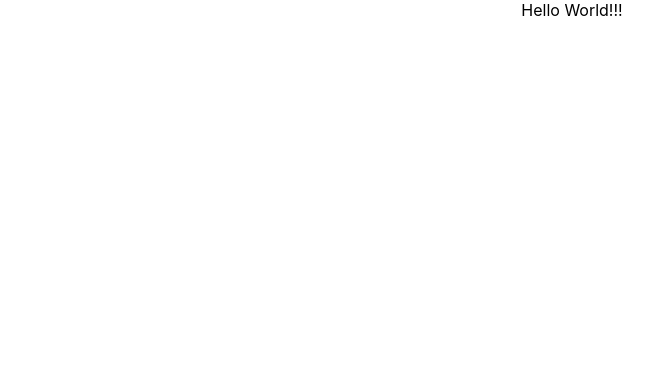
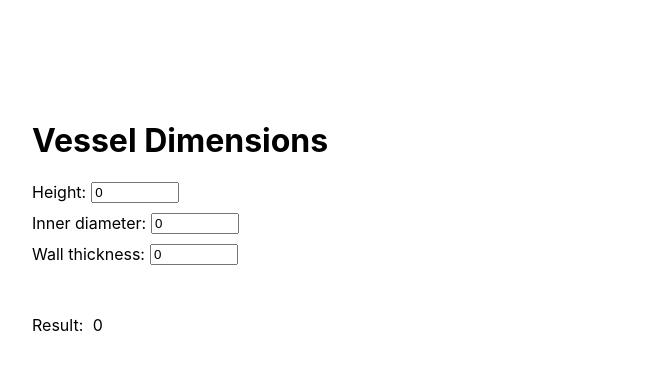
Before and after one commit to DKornblu/kosher-vessel-simulator, a React (Create React App) app: page / in a window 1280 px wide. Shown: the top 370 px of the page, without its empty margins (68-721 px from the left). Built offline with nearby package versions, Linux system fonts and the light colour scheme.

Commit message:
added bare inputs in App.js

```diff
--- a/src/App.css
+++ b/src/App.css
@@ -1,38 +1,30 @@
 .App {
-  text-align: center;
+  margin: 5rem;
+  display: flex;
+  flex-direction: column;
 }
 
-.App-logo {
-  height: 40vmin;
-  pointer-events: none;
+.input-container,
+.result-container {
+  flex: 1;
+  padding: 20px;
 }
 
-@media (prefers-reduced-motion: no-preference) {
-  .App-logo {
-    animation: App-logo-spin infinite 20s linear;
-  }
+.dimensions {
+  display: flex;
+  flex-direction: column;
+  width: 20rem;
 }
 
-.App-header {
-  background-color: #282c34;
-  min-height: 100vh;
+.value {
   display: flex;
-  flex-direction: column;
-  align-items: center;
-  justify-content: center;
-  font-size: calc(10px + 2vmin);
-  color: white;
 }
 
-.App-link {
-  color: #61dafb;
+label {
+  margin-bottom: 5px;
+  margin-right: 5px;
 }
-
-@keyframes App-logo-spin {
-  from {
-    transform: rotate(0deg);
-  }
-  to {
-    transform: rotate(360deg);
-  }
+input {
+  margin-bottom: 10px;
+  width: 5rem;
 }
--- a/src/App.js
+++ b/src/App.js
@@ -1,10 +1,63 @@
-import logo from './logo.svg';
+import { useState, useEffect } from 'react';
 import './App.css';
 
 function App() {
+  const [height, setHeight] = useState(0);
+  const [diameter, setDiameter] = useState(0);
+  const [thickness, setThickness] = useState(0);
+  const [result, setResult] = useState(0);
+
+  const handleSubmit = (e) => {
+    e.preventDefault();
+
+    // calculations
+
+    // setResult();
+  };
+
+  // useEffect(()=>{
+  //   console.log('updated: ', {height, diameter, thickness})
+  // }, [height, diameter, thickness])
+
   return (
     <div className="App">
-      Hello World!!!
+      <div className="input-container">
+        <form className="dimensions" onSubmit={handleSubmit}>
+          <h1>Vessel Dimensions</h1>
+          <div className="value">
+            <label htmlFor="height">Height: </label>
+            <input
+              type="number"
+              id="height"
+              value={height}
+              onChange={(e) => setHeight(e.target.value)}
+            />
+          </div>
+          <div className="value">
+            <label htmlFor="diameter">Inner diameter: </label>
+            <input
+              type="number"
+              id="diameter"
+              value={diameter}
+              onChange={(e) => setDiameter(e.target.value)}
+            />
+          </div>
+          <div className="value">
+          <label htmlFor="thickness">Wall thickness: </label>
+          <input
+            type="number"
+            id="height"
+            value={thickness}
+            onChange={(e) => setThickness(e.target.value)}
+          />
+          </div>
+        </form>
+      </div>
+
+      <div className="result-container">
+        <label>Result: </label>
+        <>{result}</>
+      </div>
     </div>
   );
 }
```
